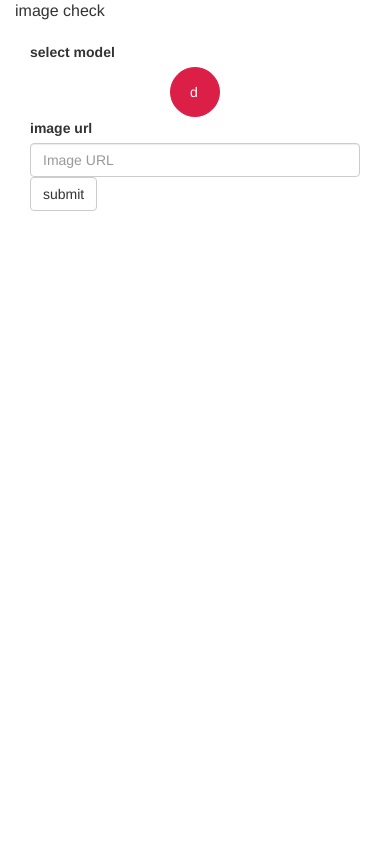
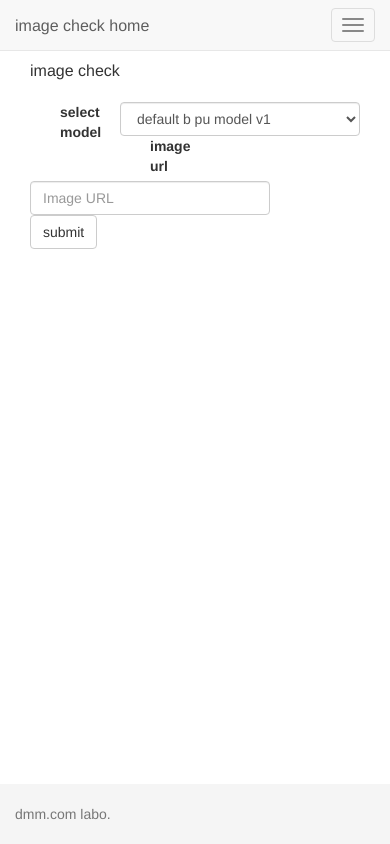
Before and after one commit to labotsuchinoko/imagecheck, a Flask app: page /check in a window 390 px wide. Run offline with Flask 2, Linux system fonts and the light colour scheme; some libraries are stand-ins or nearby versions.

Commit message:
add some function

```diff
--- a/flaskapp.py
+++ b/flaskapp.py
@@ -39,6 +39,7 @@ def index():
     p = api.ccdb.PredictDb.select()
     return render_template('dblist.html', p=p)
 
+
 if __name__ == '__main__':
     app.debug = True
     app.run(host='0.0.0.0', port=3001)
--- a/static/css/style.css
+++ b/static/css/style.css
@@ -1,3 +1,44 @@
+/* Sticky footer styles
+-------------------------------------------------- */
+html {
+  position: relative;
+  min-height: 100%;
+}
+body {
+  /* Margin bottom by footer height */
+  margin-bottom: 60px;
+}
+.footer {
+  position: absolute;
+  bottom: 0;
+  width: 100%;
+  /* Set the fixed height of the footer here */
+  height: 60px;
+  background-color: #f5f5f5;
+
+}
+
+
+/* Custom page CSS
+-------------------------------------------------- */
+/* Not required for template or sticky footer method. */
+
+body > .container {
+  padding: 60px 15px 0;
+}
+.container .text-muted {
+  margin: 20px 0;
+}
+
+.footer > .container {
+  padding-right: 15px;
+  padding-left: 15px;
+}
+
+code {
+  font-size: 80%;
+}
+
 #######################
 # start use dblist
 #######################
@@ -67,184 +108,3 @@ transform: rotate(315deg);
 #####################
 ## end use dblist
 #####################
-
-##########################
-# start use select circle
-##########################
-
-
-@font-face{font-family:"IonIcons";src:url("//code.ionicframework.com/ionicons/2.0.1/fonts/ionicons.eot?v=2.0.1");src:url("//code.ionicframework.com/ionicons/2.0.1/fonts/ionicons.eot?v=2.0.1#iefix") format("embedded-opentype"),url("//code.ionicframework.com/ionicons/2.0.1/fonts/ionicons.ttf?v=2.0.1") format("truetype"),url("//code.ionicframework.com/ionicons/2.0.1/fonts/ionicons.woff?v=2.0.1") format("woff"),url("//code.ionicframework.com/ionicons/2.0.1/fonts/ionicons.svg?v=2.0.1#Ionicons") format("svg");font-weight:normal;font-style:normal}
-.pt20{
-  padding-top: 20px;
-}
-.select-wrap {
-    position: relative;
-}
-.select-wrap:before {
-    z-index: 1;
-    position: absolute;
-    right: 15px;
-    top: -40px;
-    content: "\f123";
-    font-family: "IonIcons";
-    line-height: 50px;
-    color: #fff;
-    pointer-events: none;
-    opacity: 0;
-    -webkit-transition: all 600ms cubic-bezier(1, 0, 0, 1);
-    -moz-transition: all 600ms cubic-bezier(1, 0, 0, 1);
-    -o-transition: all 600ms cubic-bezier(1, 0, 0, 1);
-    transition: all 600ms cubic-bezier(1, 0, 0, 1);
-    -webkit-transition-timing-function: cubic-bezier(1, 0, 0, 1);
-    -moz-transition-timing-function: cubic-bezier(1, 0, 0, 1);
-    -o-transition-timing-function: cubic-bezier(1, 0, 0, 1);
-    transition-timing-function: cubic-bezier(1, 0, 0, 1);
-}
-select{
-    outline:none;
-    -moz-appearance: none;
-    text-indent: 0.01px;
-    text-overflow: '';
-    background: none transparent;
-    vertical-align: middle;
-    font-size: inherit;
-    color: inherit;
-    -webkit-appearance: button;
-    -moz-appearance: button;
-    appearance: button;
-    appearance: none;
-    -webkit-appearance: none;
-    -moz-appearance: none;
-}
-select option{
-  background-color: #fff;
-  color: #333;
-  padding: 0;
-}
-select::-ms-expand {
-  display: none;
-}
-
-.select-wrap.select-circle > select{
-    width:50px;
-    height: 50px;
-    border-radius:25px;
-    margin: 0 auto;
-    display: block;
-    padding: 8px 0 8px 19px;
-    letter-spacing: 2em;
-    border:1px solid #db1f46;
-    color:#fff;
-    background: #db1f46;
-    overflow: hidden;
-    -webkit-transition: all 400ms cubic-bezier(1, 0, 0, 1);
-    -moz-transition: all 400ms cubic-bezier(1, 0, 0, 1);
-    -o-transition: all 400ms cubic-bezier(1, 0, 0, 1);
-    transition: all 400ms cubic-bezier(1, 0, 0, 1);
-    -webkit-transition-timing-function: cubic-bezier(1, 0, 0, 1);
-    -moz-transition-timing-function: cubic-bezier(1, 0, 0, 1);
-    -o-transition-timing-function: cubic-bezier(1, 0, 0, 1);
-    transition-timing-function: cubic-bezier(1, 0, 0, 1);
-}
-@-moz-document url-prefix() {
-  .select-wrap.select-circle > select{
-    padding-left: 16px;
-  }
-}
-.select-wrap.select-circle:hover{
-  width: 100%;
-}
-.select-wrap.select-circle:hover > select,.select-wrap.select-circle > select:hover{
-    width: 100%;
-    border-radius: 25px;
-    box-shadow: 0 0 6px rgba(0,0,0,0.3);
-    letter-spacing: 0;
-    padding: 8px 19px;
-}
-.select-wrap.select-circle:hover:before{
-    opacity: 1;
-    top: 0;
-}
-
-.select-wrap.select-circle > select:-moz-focusring {
-  color: transparent;
-  text-shadow: 0 0 0 #fff;
-}
-
-
-.select-wrap.select-circle-arrow > select{
-   color:#db1f46;
-}
-.select-wrap.select-circle-arrow:before{
-   color:#fff;
-   opacity: 1;
-   text-align: center;
-   width: 100%;
-   top: 0;
-   right: 0;
-}
-.select-wrap.select-circle-arrow:hover > select,.select-wrap.select-circle-arrow > select:hover{
-  color: #fff;
-}
-.select-wrap.select-circle:hover:before{
-    opacity: 1;
-    top: 0;
-    right: 15px;
-    width: 20px;
-}
-
-.lb {
-display: flex;
-position: fixed;
-width: 100%;
-height: 100%;
-top: 0;
-left: 0;
-justify-content: center;
-align-items: center;
-background: rgba(0,0,0,.7);
-opacity: 0;
-transition: .3s opacity ease;
-z-index: -1;
-}
-
-.lb img {
-width: auto !important;
-max-height: 100%!important;
-transform: scale(.7);
-transition: .4s transform ease;
-pointer-events: none;
-}
-
-.lb:target {
-opacity: 1;
-z-index: 103;
-}
-
-.lb:target img {
-transform: scale(1);
-}
-
-.lb::before,.lb::after {
-display: block;
-position: fixed;
-content: "";
-width: 24px;
-height:3px;
-top: 24px;
-right: 12px;
-background: #fff;
-border-radius: 4px;
-}
-
-.lb::before {
-transform: rotate(-315deg);
-}
-
-.lb::after {
-transform: rotate(315deg);
-}
-
-############################
-# end use select circle
-############################
--- /dev/null
+++ b/static/js/custom.js
@@ -0,0 +1,13 @@
+$(document).ready(function() {
+$('body').fadeIn(2000);
+});
+
+$(function() {
+$("#grid").gridalicious({
+    width: 100
+  });
+});
+
+$(document).ready(function() {
+    $('a[href="' + this.location.pathname + '"]').parent('li,ul').addClass('active');
+});
--- a/templates/dblist.html
+++ b/templates/dblist.html
@@ -1,6 +1,8 @@
 {% extends "layout.html" %}
 {% block content %}
-<div id="grid">
+<div class="container">
+ <div class="row">
+  <div id="grid">
     <ul>
         {% for list in p: %}
            <li class="item">
@@ -9,5 +11,7 @@
            </li>
         {% endfor %}
     </ul>
+  </div>
+ </div>
 </div>
 {% endblock %}
--- a/templates/index.html
+++ b/templates/index.html
@@ -1,28 +1,24 @@
 {% extends "layout.html" %}
 {% block content %}
-  <!-- Form
-  ================================================== -->
-<div class="form">
+
 <div class="container">
  <div class="row">
-      <div class="col-md-12">
+  <div class="col-xs-12">
+   <div class="col-xs-12">
     <p class="lead">
      {% if name %}
       check: {{ name }}<br>
       select model: {{ model }}
      {% else %}
-            {{ message }}
+      image check
      {% endif %}
     </p>
+   </div>
+
    <form action="/post" method="POST" class="form-inline">
-          <section>
-          <div class="col-md-2">
-              <label for="model">select model</label>
-          </div>
-          <div class="col-md-10">
-          <div class="col-md-3">
-          <div class="select-wrap select-circle">
-           <select name="model" id="">
+   <div class="col-xs-2 col-xs-offset-1"><label for="model">select model</label></div>
+   <div class="col-xs-9">
+      <select class="form-control" name="model" id="model">
        <option value="all">all</option>
        <option value="a_b_pu_model_v1" selected>default b pu model v1</option>
        <option value="s_pa_model_v1">someya pa model v1</option>
@@ -30,33 +26,30 @@
        <option value="s_pa_model_v3">someya pa model v3</option>
       </select>
    </div>
-          </div>
-          <div class="col-md-7">
-          </div>
-          </div>
-          </section>
-          <section>
-          <div class="col-md-2">
-              <label for="name">image url</label>
-          </div>
-          <div class="col-md-10">
+
+   <div class="col-xs-2 col-xs-offset-1"><label for="name">image url</label></div>
+   <div class="col-xs-9">
     <input type="text" class="form-control" id="name" size=70 name="name" placeholder="Image URL">
     <button type="submit" class="btn btn-default">submit</button>
+   </form>
    </div>
-          <section>
-        </form>
-          <div class="col-md-6">
+
+     <div class="row">
+       <div class="col-xs-6">
         {% if detectname %}
          <img src={{ detectname }} class="img-responsive">
         {% endif %}
        </div>
-          <div class="col-md-6">
+       <div class="col-xs-6">
         {% if detectname %}
          <pre>{{ detail }}</pre>
         {% endif %}
        </div>
      </div>
+
   </div>
  </div>
 </div>
+
+
 {% endblock %}
--- a/templates/layout.html
+++ b/templates/layout.html
@@ -10,8 +10,8 @@
       <title>image check</title>
     {% endif %}
     <!-- Bootstrap -->
+    <link rel="stylesheet" type="text/css" href="static/css/style.css">
     <link href="static/css/bootstrap.min.css" rel="stylesheet">
-    <link rel="stylesheet" type="text/css" href="static/css/style.css">
 
     <!-- HTML5 shim and Respond.js for IE8 support of HTML5 elements and media queries -->
     <!-- WARNING: Respond.js doesn't work if you view the page via file:// -->
@@ -20,8 +20,35 @@
       <script src="https://oss.maxcdn.com/respond/1.4.2/respond.min.js"></script>
     <![endif]-->
   </head>
-  <body>
+  <body style="margin:0; display:none;">
+   <nav class="navbar navbar-default navbar-fixed-top">
+    <div class="container">
+     <div class="navbar-header">
+      <button type="button" class="navbar-toggle collapsed" data-toggle="collapse" data-target="#navbar" aria-expanded="false" aria-controls="navbar">
+        <span class="sr-only">Toggle navigation</span>
+        <span class="icon-bar"></span>
+        <span class="icon-bar"></span>
+        <span class="icon-bar"></span>
+      </button>
+      <a class="navbar-brand" href="#">
+        <p class="lead">image check home</P>
+      </a>
+     </div>
+     <div id="navbar" class="collapse navbar-collapse">
+      <ul class="nav navbar-nav mr-auto">
+        <li class="nav-item"><a href="/check" class="nav-link">Home</a></li>
+        <li class="nav-item"><a href="/" class="nav-link">Predicted image</a></li>
+        <li class="nav-item"><a href="#contact" class="nav-link disabled">Disabled</a></li>
+      </ul>
+     </div><!--/.nav-collapse -->
+    </div>
+   </nav>
     {% block content %}{% endblock %}
+   <footer class="footer">
+    <div class="container">
+     <p class="text-muted">dmm.com labo.</p>
+    </div>
+   </footer>
     <!-- jQuery (necessary for Bootstrap's JavaScript plugins) -->
     <script src="https://ajax.googleapis.com/ajax/libs/jquery/1.12.4/jquery.min.js"></script>
     <!-- Include all compiled plugins (below), or include individual files as needed -->
@@ -29,12 +56,6 @@
     <script src="static/js/jquery.mk_thumbnails.js"></script>
     <script src="static/js/Grid-A-Licious/jquery.grid-a-licious.min.js"></script>
     <script src="static/js/angular.min.js"></script>
-    <script type="text/javascript">
-    $(function() {
-      $("#grid").gridalicious({
-        width: 100
-      });
-    });
-    </script>
+    <script src="static/js/custom.js"></script>
   </body>
 </html>
```
Also changed, not shown: templates/test.html (deleted, +0 -9 lines), README.md. Lines whose indentation alone changed are shown as unchanged.
